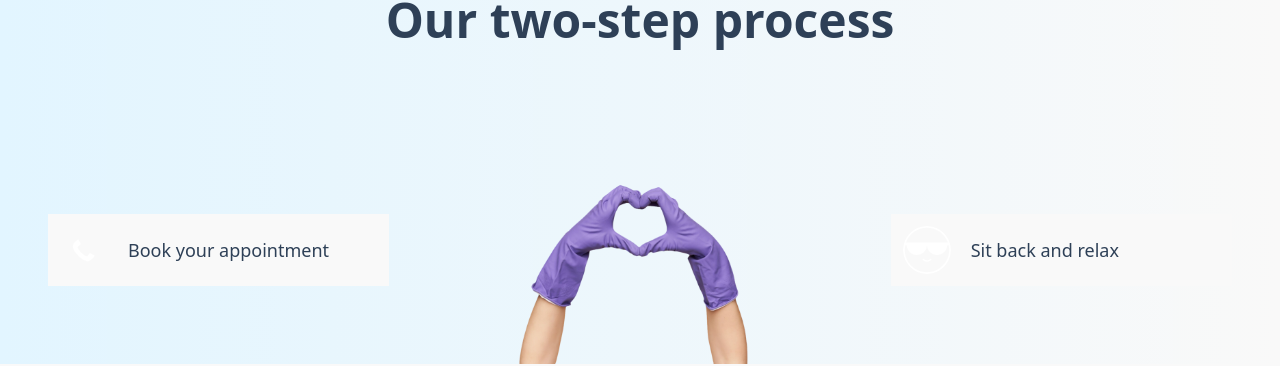
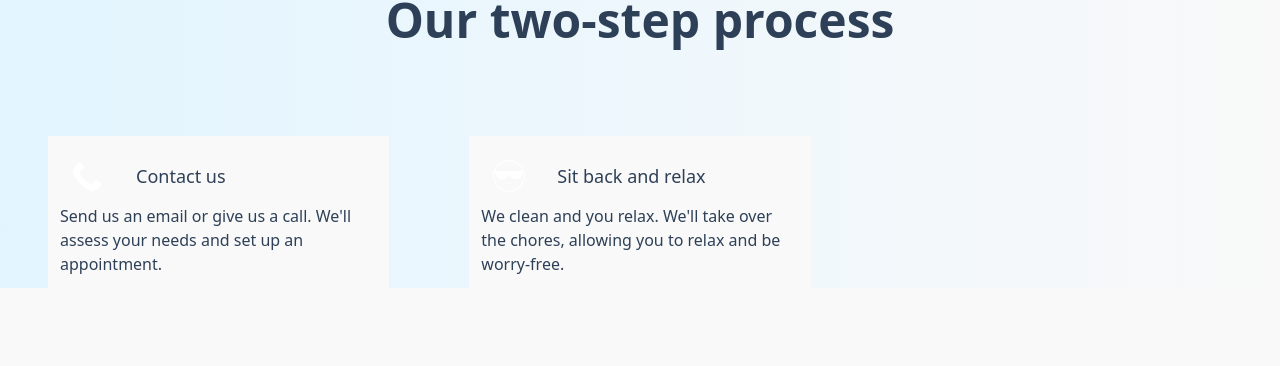
Before and after one commit to abeciana1/alba-cleaning, a Next.js app: page / in a window 1280 px wide. Shown: the part 1046-1412 px from the top of the page. Built offline with nearby package versions, Linux system fonts and the light colour scheme.

Commit message:
Created content body for teaser comps

```diff
--- a/components/utils/Teaser/index.tsx
+++ b/components/utils/Teaser/index.tsx
@@ -17,9 +17,11 @@ export const Teaser: React.FC<TeaserI> = ({
                     fill="background"
                     addClass={iconClass}
                 />
-                <span className="pl-5 text-lg">{title}</span>
+                <span className="pl-5 text-lg font-medium">{title}</span>
             </div>
-            {body}
+            <div>
+                {body}
+            </div>
         </div>
     )
 }
--- a/pages/index.tsx
+++ b/pages/index.tsx
@@ -18,15 +18,26 @@ import relaxIcon from '@/public/relax'
 
 export default function Home() {
 
+  const [currentQuote, setQuote] = useState<string>("")
+  const [ isMobile, setMobile ] = useState(false)
+
   const randomIndexNum = (): number => {
     return Math.floor(Math.random() * (Tips.length - 1))
   }
 
-  const [ currentQuote, setQuote ] = useState<string>("")
-
   useEffect(() => {
     setQuote(Tips[randomIndexNum()])
   }, [])
+
+  useEffect(() => {
+    if (window) {
+      if (window?.innerWidth < 1024) {
+        setMobile(true)
+      } else {
+        setMobile(false)
+      }
+    }
+  }, [isMobile])
 
   return (
     <>
@@ -67,11 +78,12 @@ export default function Home() {
         </section>
         <ThreeColGrid>
           <Teaser
-            title="Book your appointment"
-            body=""
+            title="Contact us"
+            body="Send us an email or give us a call. We'll assess your needs and set up an appointment."
             icon={callIcon}
-            iconClass="w-12 h-12 from-dishycoral p-3"
+            iconClass="w-14 h-14 from-dishycoral p-3"
           />
+          {isMobile &&
             <section>
               <Image
                 src="/gloves-heart.webp"
@@ -80,11 +92,12 @@ export default function Home() {
                 height={1333}
               />
             </section>
+          }
           <Teaser
             title="Sit back and relax"
-            body=""
+            body="We clean and you relax. We'll take over the chores, allowing you to relax and be worry-free."
             icon={relaxIcon}
-            iconClass="w-12 h-12"
+            iconClass="w-14 h-14 p-3 from-shadowblue"
           />
         </ThreeColGrid>
       </PageMargin>
```
Lines whose indentation alone changed are shown as unchanged.
